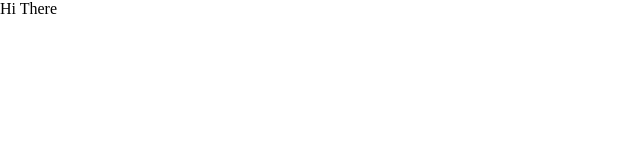
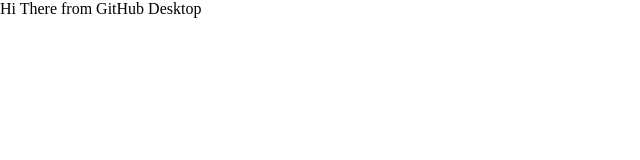
Before and after one commit to IlyaGolovin/My-first-repo-with-github-desktop, a website: page index.html in a window 1280 px wide. Shown: the whole page, without its empty margins (0-640 px from the left). Drawn offline with nearby package versions, Linux system fonts and the light colour scheme.

Commit message:
Added a few words

```diff
--- a/index.html
+++ b/index.html
@@ -2,7 +2,7 @@
     <head><link rel="stylesheet" href="https://cdnjs.cloudflare.com/ajax/libs/normalize/8.0.1/normalize.css"></head>
     <body>
         <div>
-           <body>Hi There</body>
+           <body>Hi There from GitHub Desktop</body>
         </div>
     </body>
 </html>
```
